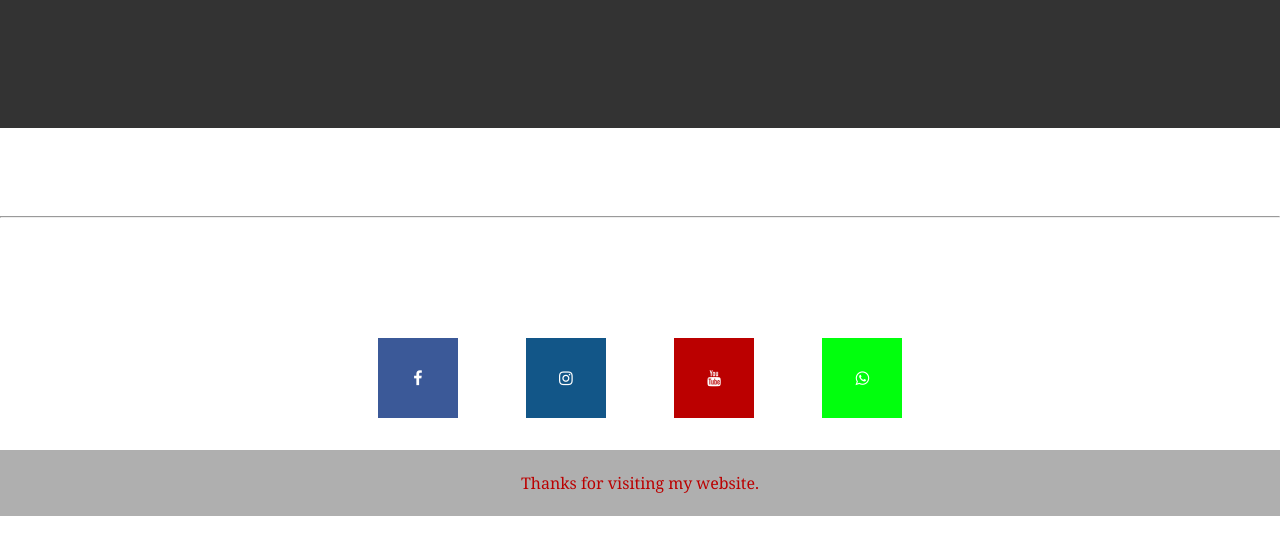
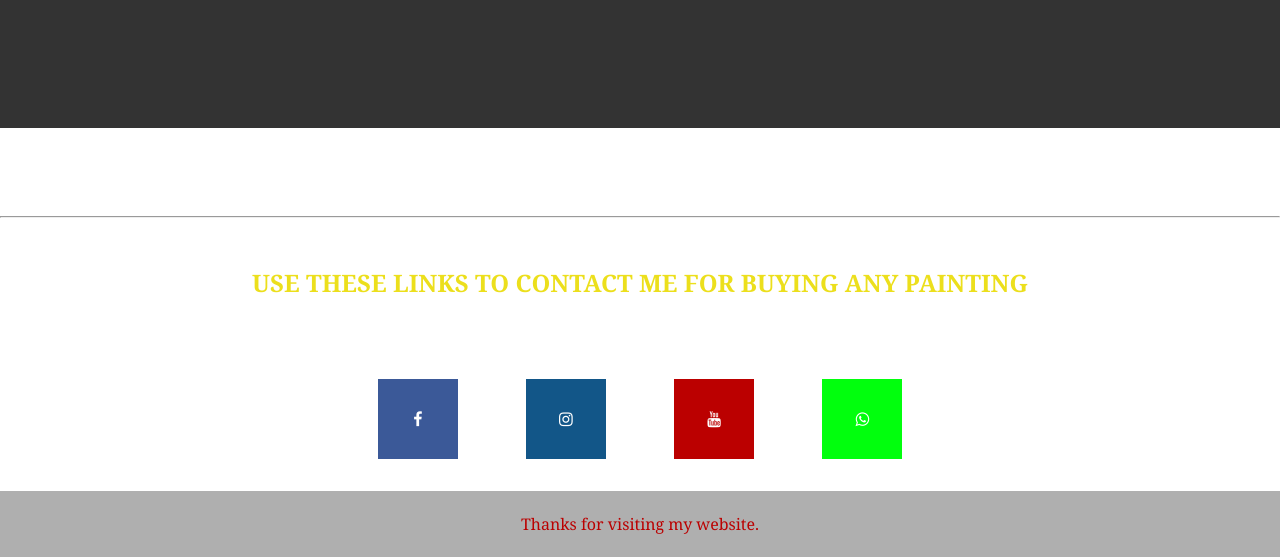
Before and after one commit to Sakib-Chy/Mily-s-Painting-gallery, a plain HTML site: page index.html in a window 1280 px wide. Shown: the part 1408-1965 px from the top of the page. Before the commit the page ends 1924 px from the top, so only its background shows below. Drawn offline with Linux system fonts and the light colour scheme.

Commit message:
Update index.html

```diff
--- a/index.html
+++ b/index.html
@@ -112,7 +112,9 @@
               <br><br><br><br>
         </section>
         <section id="socialmedia" class="links">
-            <hr><br><br><br><br>
+            <hr><br><br>
+            <h1>USE THESE LINKS TO CONTACT ME FOR BUYING ANY PAINTING</h1>
+            <br><br>
             <a href="#" class="fa fa-facebook"></a>
             <a href="#" class="fa fa-instagram"></a>
             <a href="#" class="fa fa-youtube"></a>
```
